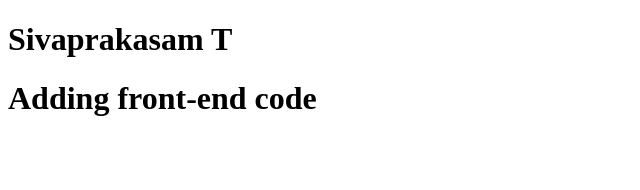
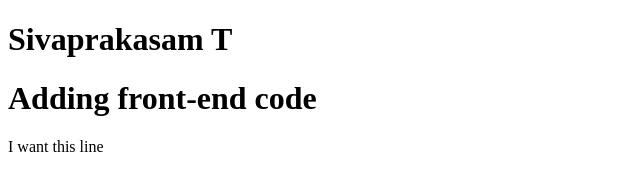
Before and after one commit to sivaprakasam-07/checking, a plain HTML site: page index.html in a window 1280 px wide. Shown: the whole page, without its empty margins (0-640 px from the left). Drawn offline with Linux system fonts and the light colour scheme.

Commit message:
fix : fixed some code

```diff
--- a/index.html
+++ b/index.html
@@ -10,6 +10,7 @@
 <body>
     <h1>Sivaprakasam T</h1>
     <h1>Adding front-end code</h1>
+    <p>I want this line</p>
 </body>
 
 </html>
```
